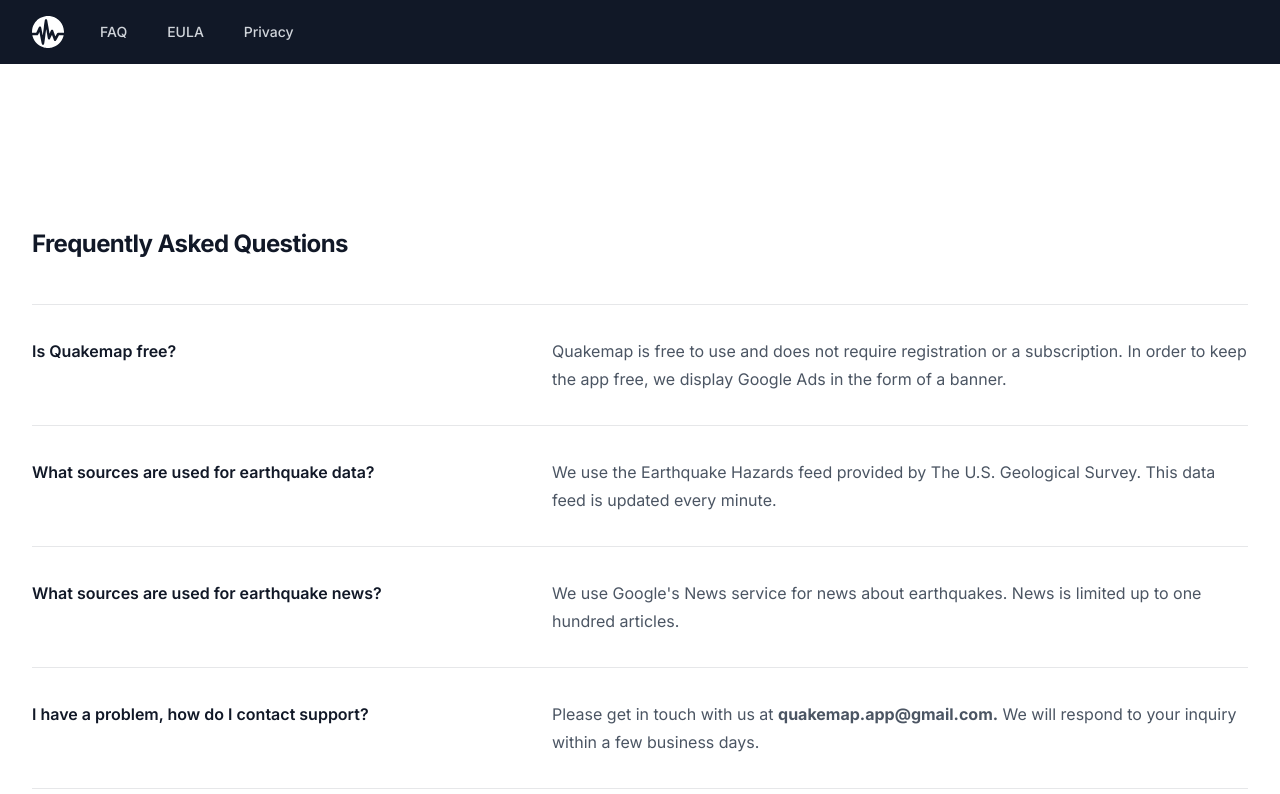
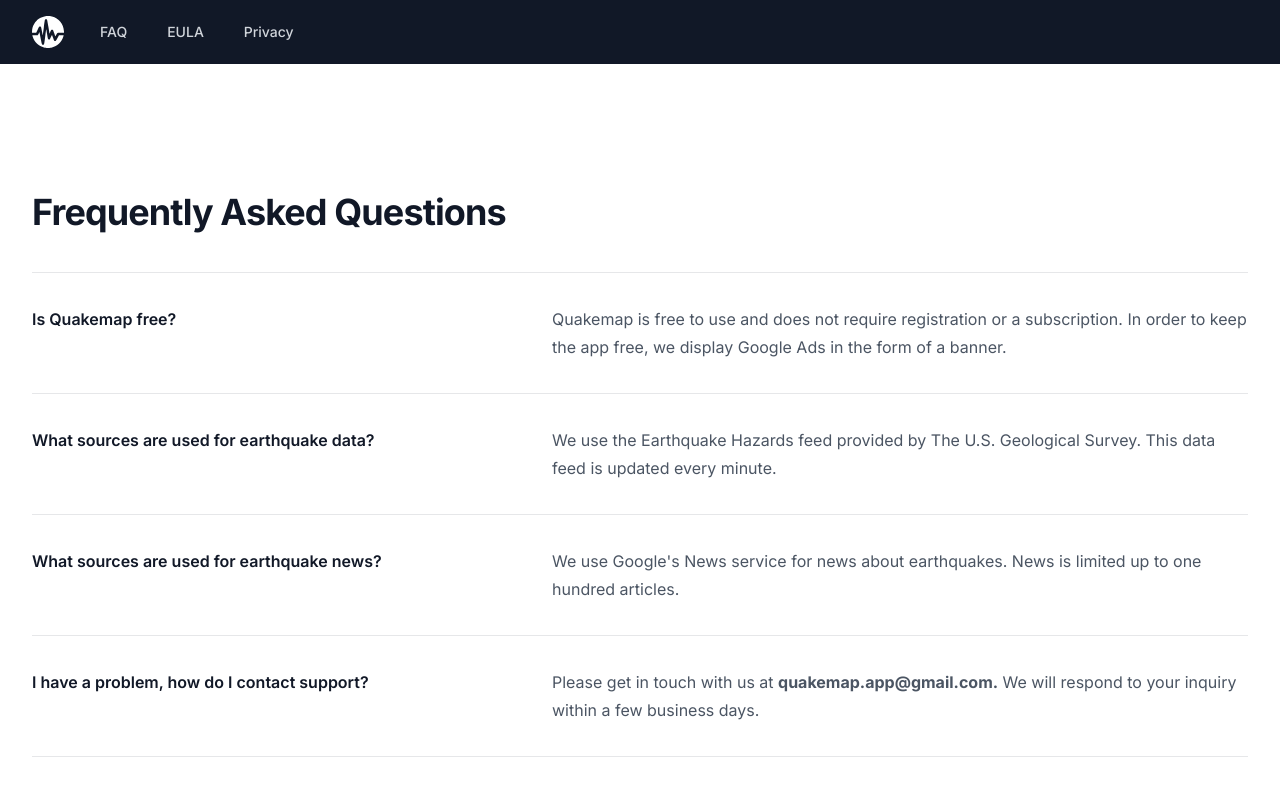
Before and after one commit to salindersidhu/quakemap-site, a Next.js app: page /faq in a window 1280 px wide. Shown: the top 794 px of the page. Built offline with nearby package versions, Linux system fonts and the light colour scheme.

Commit message:
refactor(pages): update styles and layout on FAQ, EULA and Privacy Policy pages

```diff
--- a/src/app/eula/page.tsx
+++ b/src/app/eula/page.tsx
@@ -9,9 +9,9 @@
 export default function EULA() {
   return (
     <main>
-      <div className="bg-white px-6 py-32 lg:px-8">
+      <div className="bg-white px-6 py-6 sm:py-32 lg:px-8">
         <div className="mx-auto max-w-3xl text-base leading-7 text-gray-700">
-          <h1 className="mt-2 text-center font-bold tracking-tight text-gray-900 sm:text-4xl">
+          <h1 className="mt-2 text-center font-bold tracking-tight text-gray-900 text-2xl sm:text-4xl">
             End-User License Agreement
           </h1>
           <div className="mt-10">
--- a/src/app/privacy/page.tsx
+++ b/src/app/privacy/page.tsx
@@ -9,9 +9,9 @@
 export default function Privacy() {
   return (
     <main>
-      <div className="bg-white px-6 py-32 lg:px-8">
+      <div className="bg-white px-6 py-6 sm:py-32 lg:px-8">
         <div className="mx-auto max-w-3xl text-base leading-7 text-gray-700">
-          <h1 className="mt-2 text-center font-bold tracking-tight text-gray-900 sm:text-4xl">
+          <h1 className="mt-2 text-center font-bold tracking-tight text-gray-900 text-2xl sm:text-4xl">
             Privacy Policy
           </h1>
           <div className="mt-10">
--- a/src/components/faq.tsx
+++ b/src/components/faq.tsx
@@ -3,8 +3,8 @@
 export default function Faq({ faqs }: { faqs: Faq[] }) {
   return (
     <div className="bg-white">
-      <div className="mx-auto max-w-7xl divide-y divide-gray-900/10 px-6 py-24 sm:py-32 lg:px-8 lg:py-40">
-        <h1 className="text-2xl font-bold leading-10 tracking-tight text-gray-900">
+      <div className="mx-auto max-w-7xl divide-y divide-gray-900/10 px-6 py-6 sm:py-32 lg:px-8">
+        <h1 className="text-2xl sm:text-4xl font-bold leading-10 tracking-tight text-gray-900">
           Frequently Asked Questions
         </h1>
         <dl className="mt-10 space-y-8 divide-y divide-gray-900/10">
```
